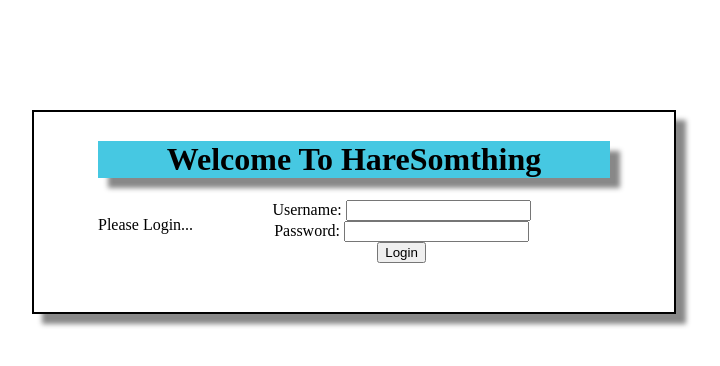
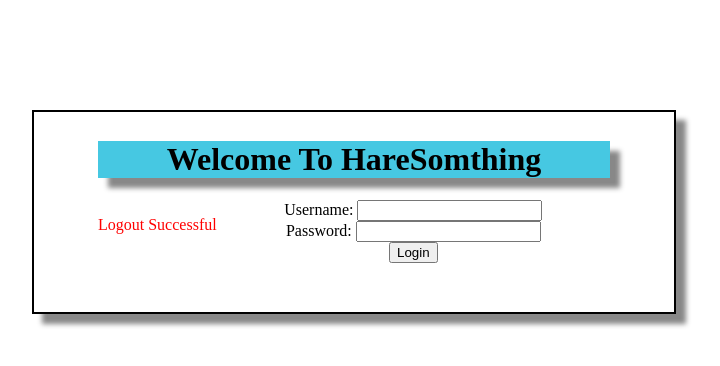
Before and after one commit to fent4647/CST336_Final_Project, a PHP site: the page made by index.php in a window 1280 px wide. Shown: the part 188-554 px from the top of the page, without its empty margins (286-1006 px from the left). Run offline with PHP 8.4, Linux system fonts and the light colour scheme.

Commit message:
ADDED CSS

```diff
--- a/admindash.php
+++ b/admindash.php
@@ -18,7 +18,7 @@
         <nav>
             <a href="">Main</a>
             <a href="">Checked In</a>
-            <a href="">Logout</a>
+            <a href="logout.php">Logout</a>
         </nav>
 
 
--- a/index.php
+++ b/index.php
@@ -27,8 +27,12 @@
                 padding:64px;
             }
 
-            p{
+            p {
                 float:left;
+            }
+
+            #linkSwitch {
+                color:#FF0000;
             }
       </style>
     </head>
@@ -37,13 +41,13 @@
         <div id="wrapper">
             <div id="header"><h1>Welcome To HareSomthing</h1></div>
 
-            <p>Please Login...</p>
-
             <div id="loginForm">
-                <p>
+                <p id="linkSwitch">
                     <?php
                         if(isset($_GET['error'])) {
-                        echo $_GET['error'];
+                            echo $_GET['error'];
+                        }else if(isset($_GET['logout'])) {
+                            echo $_GET['logout'];
                         }
 
                     ?>
--- /dev/null
+++ b/logout.php
@@ -0,0 +1,6 @@
+<?php
+    session_start();
+
+    session_destroy();
+    header('Location: index.php?logout=Logout Successful');
+?>
```
